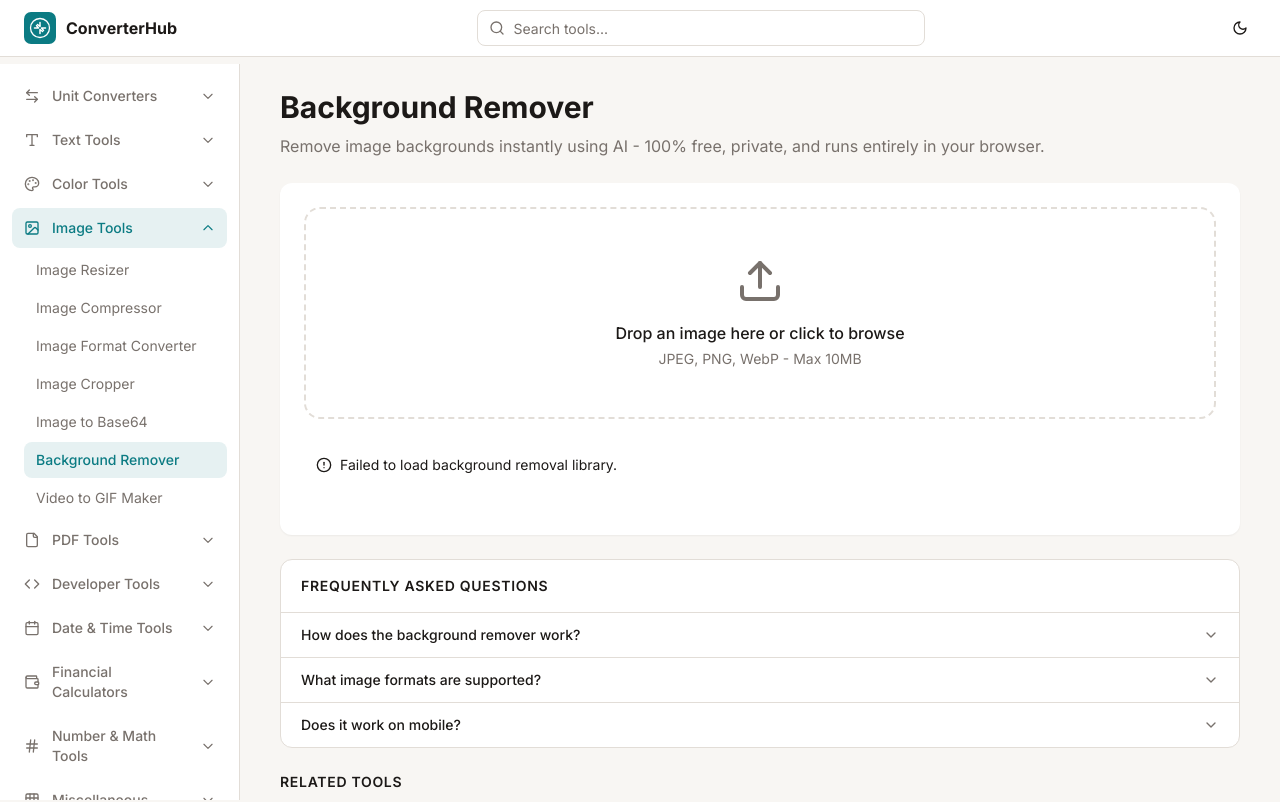
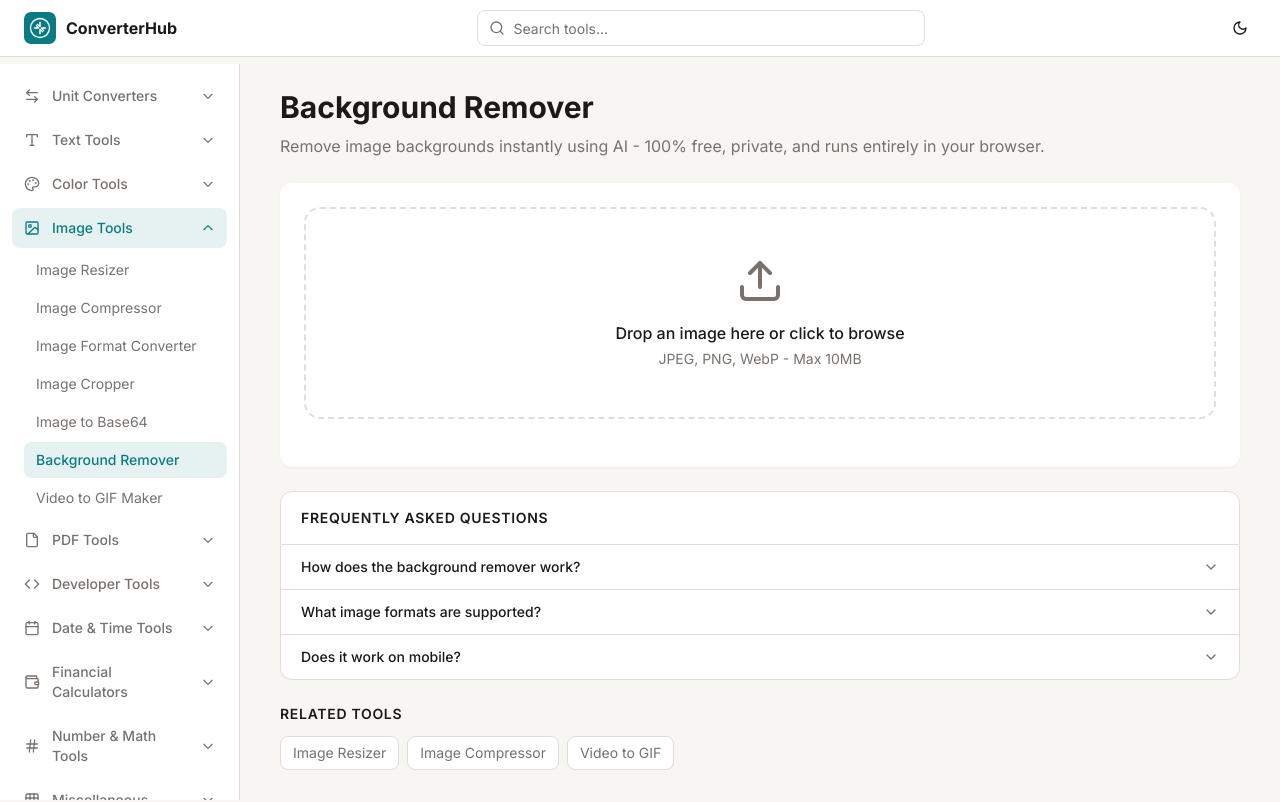
Before and after one commit to tier-pro/ConverterHub, a Next.js app: page /image-tools/background-remover in a window 1280 px wide. Shown: the top 802 px of the page. Built offline with nearby package versions, Linux system fonts and the light colour scheme.

Commit message:
Use unpkg CDN for background remover ESM import

```diff
--- a/app/image-tools/background-remover/BackgroundRemoverClient.tsx
+++ b/app/image-tools/background-remover/BackgroundRemoverClient.tsx
@@ -1,5 +1,5 @@
 'use client';
-import React, { useState, useCallback, useEffect, useRef } from 'react';
+import React, { useState, useCallback } from 'react';
 import { ToolLayout } from '@/components/ui/ToolLayout';
 import { Card } from '@/components/ui/Card';
 import { Button } from '@/components/ui/Button';
@@ -13,27 +13,7 @@
   const [loading, setLoading] = useState(false);
   const [progress, setProgress] = useState(0);
   const [error, setError] = useState('');
-  const [libReady, setLibReady] = useState(false);
-  const [libLoading, setLibLoading] = useState(false);
   const [copied, copy] = useCopyToClipboard();
-  const libRef = useRef<any>(null);
-
-  useEffect(() => {
-    if (typeof window === 'undefined' || libRef.current) return;
-    setLibLoading(true);
-    const script = document.createElement('script');
-    script.src = 'https://cdn.jsdelivr.net/npm/@imgly/background-removal@1.7.0/dist/index.umd.js';
-    script.onload = () => {
-      libRef.current = (window as any).imglyBackgroundRemoval;
-      setLibReady(true);
-      setLibLoading(false);
-    };
-    script.onerror = () => {
-      setError('Failed to load background removal library.');
-      setLibLoading(false);
-    };
-    document.head.appendChild(script);
-  }, []);
 
   const handleFile = useCallback((f: File) => {
     if (!f.type.startsWith('image/')) { setError('Please upload an image file.'); return; }
@@ -51,18 +31,21 @@
   }, [handleFile]);
 
   const removeBg = useCallback(async () => {
-    if (!file || !libRef.current) return;
+    if (!file) return;
     setLoading(true);
     setError('');
     setProgress(10);
     try {
-      const blob = await libRef.current.removeBackground(file, { progress: (p: number) => setProgress(30 + p * 60) });
+      // @ts-expect-error - CDN import with webpackIgnore
+      const { removeBackground } = await import(/* webpackIgnore: true */ 'https://unpkg.com/@imgly/background-removal@1.7.0/dist/index.mjs');
+      setProgress(30);
+      const blob = await removeBackground(file, { progress: (p: number) => setProgress(30 + p * 60) });
       setProgress(95);
       const url = URL.createObjectURL(blob);
       setResultUrl(url);
       setProgress(100);
     } catch (e) {
-      setError('Failed to remove background. Please try again.');
+      setError('Failed to remove background. Error: ' + (e instanceof Error ? e.message : 'Unknown'));
       console.error('Background removal error:', e);
     }
     setLoading(false);
@@ -124,13 +107,9 @@
           </div>
         )}
 
-        {libLoading && (
-          <div className="flex items-center gap-2 text-sm text-text-secondary"><Loader2 className="w-4 h-4 animate-spin" />Loading AI library...</div>
-        )}
-
         <div className="flex flex-wrap gap-3">
           {previewUrl && !resultUrl && !loading && (
-            <Button onClick={removeBg} disabled={!libReady}><Wand2 className="w-4 h-4" /> Remove Background</Button>
+            <Button onClick={removeBg}><Wand2 className="w-4 h-4" /> Remove Background</Button>
           )}
           {previewUrl && <Button variant="secondary" onClick={() => { setPreviewUrl(''); setResultUrl(''); setFile(null); setProgress(0); }}>Choose Another</Button>}
           {resultUrl && <Button onClick={handleDownload}><Download className="w-4 h-4" /> Download PNG</Button>}
```
Also changed, not shown: 2 other files (tests, documents, lock files or other folders).
